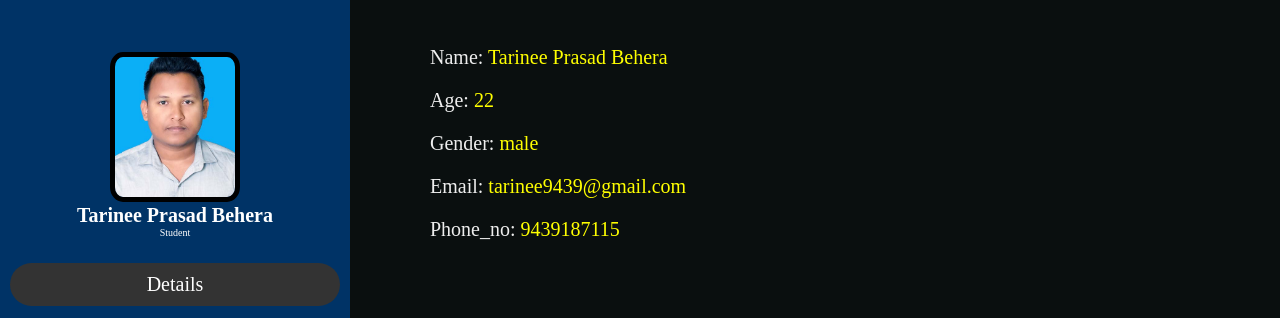
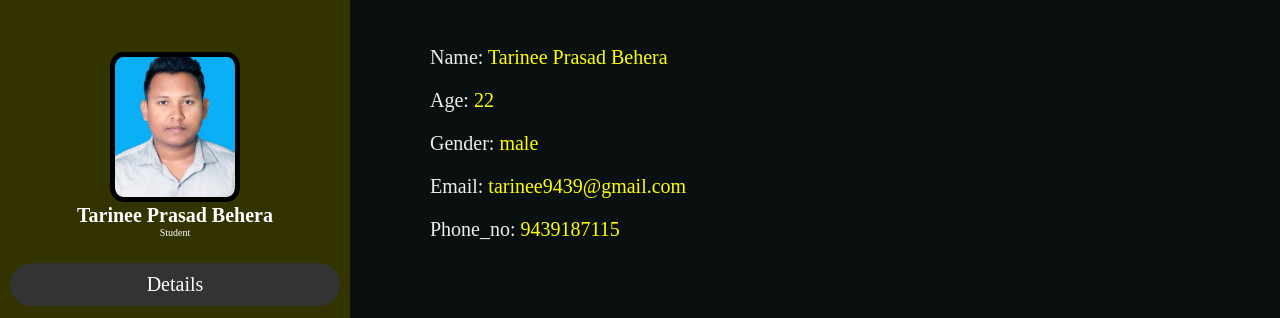
Before and after one commit to Tarinee9439/Resume.github.io, a plain HTML site: page index.html in a window 1280 px wide. Shown: the part 122-440 px from the top of the page. Drawn offline with Linux system fonts and the light colour scheme.

Commit message:
Update style.css

```diff
--- a/style.css
+++ b/style.css
@@ -71,7 +71,7 @@ header{
     z-index: 1000;
     height: 100%;
     width: 35rem;
-    background:#003366;
+    background:#333300;
     display: flex;
     align-items: center;
     justify-content: center;
```
